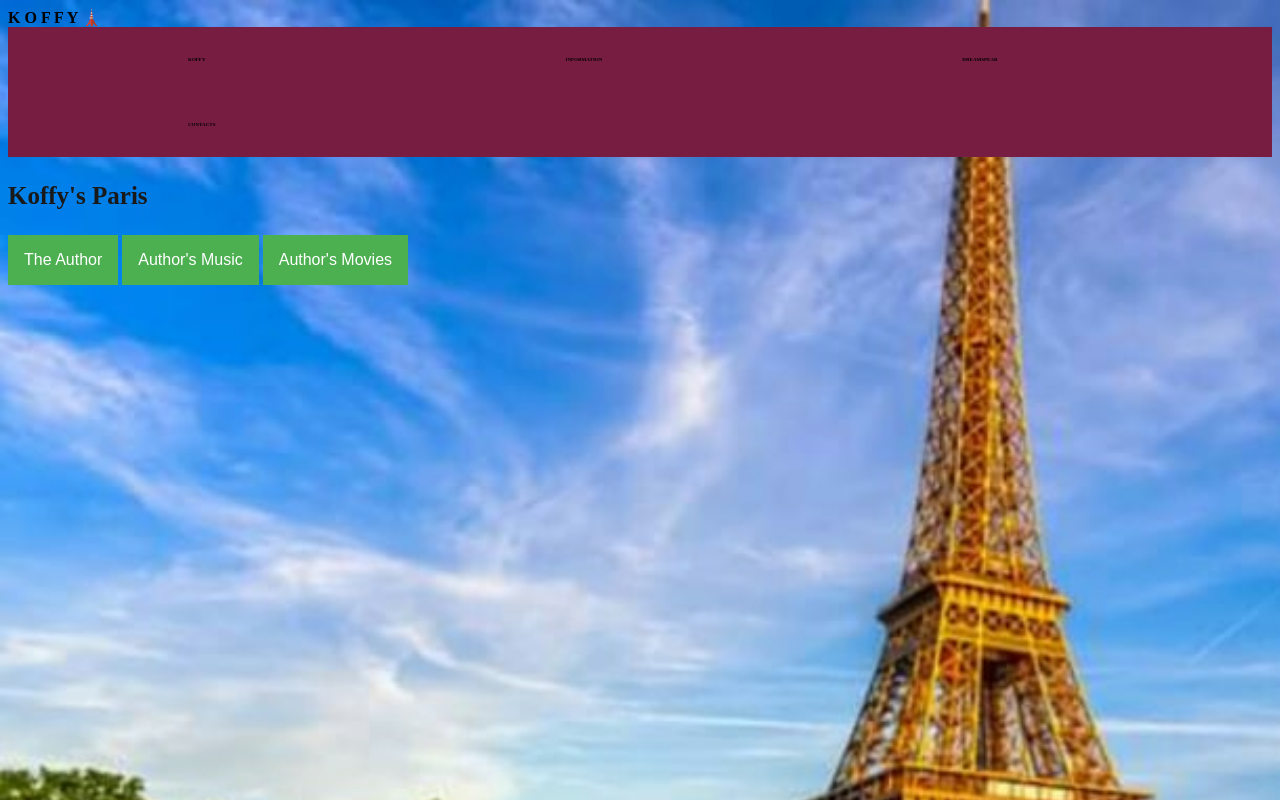
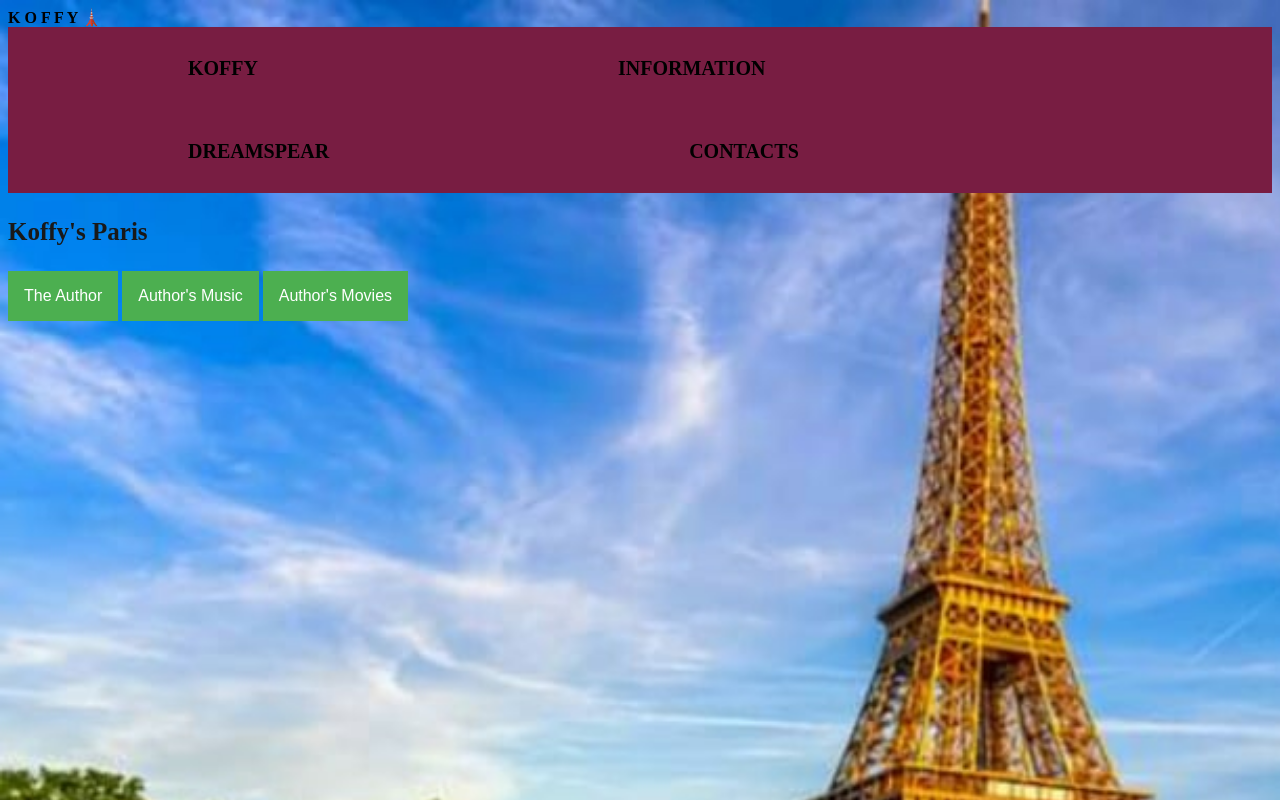
Before and after one commit to maricelcruz/myitcproject, a plain HTML site: page paris.html in a window 1280 px wide. Drawn offline with Linux system fonts and the light colour scheme.

Commit message:
Update jd.css

```diff
--- a/jd.css
+++ b/jd.css
@@ -11,8 +11,7 @@ h3
 }
 li a{
 	color:black;
-	font-size: 5px;
-	background-size: 10px;
+	font-size:20px;
 }
 span{
 	color: #191919;
```
